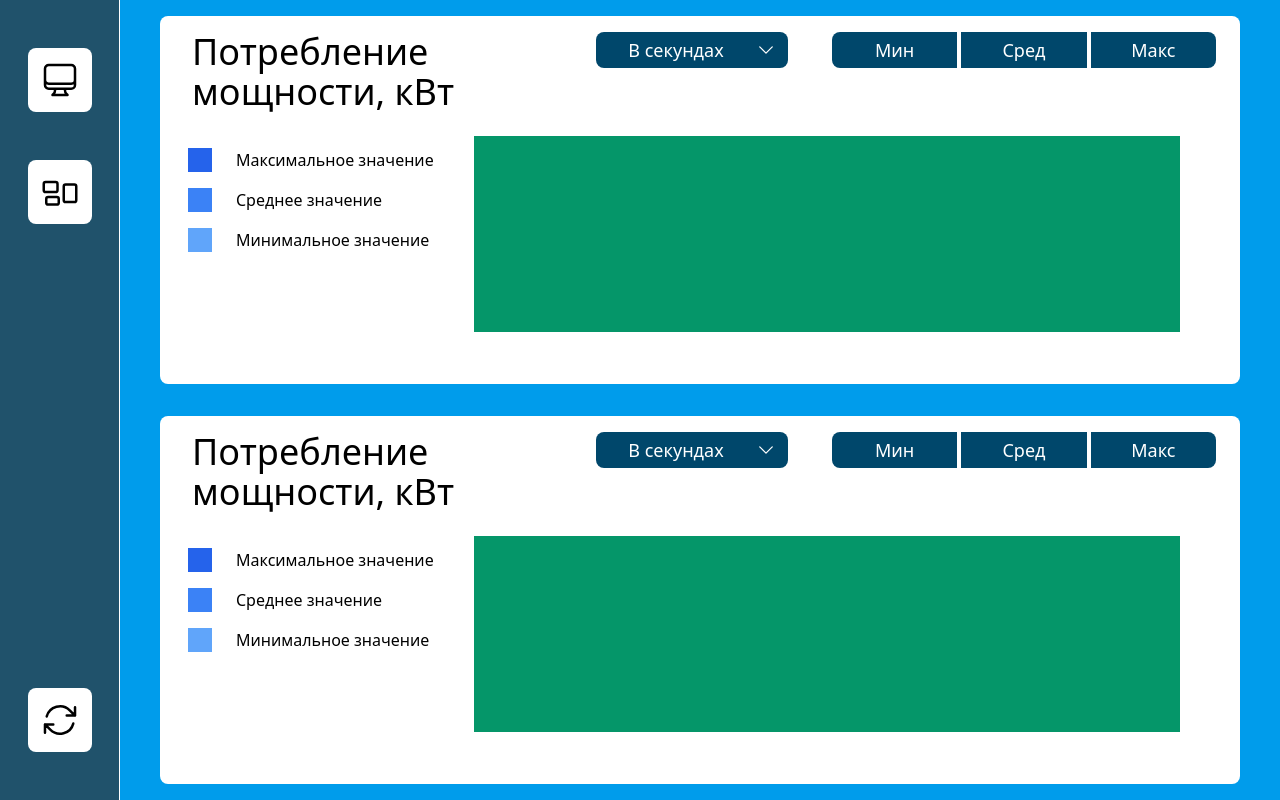
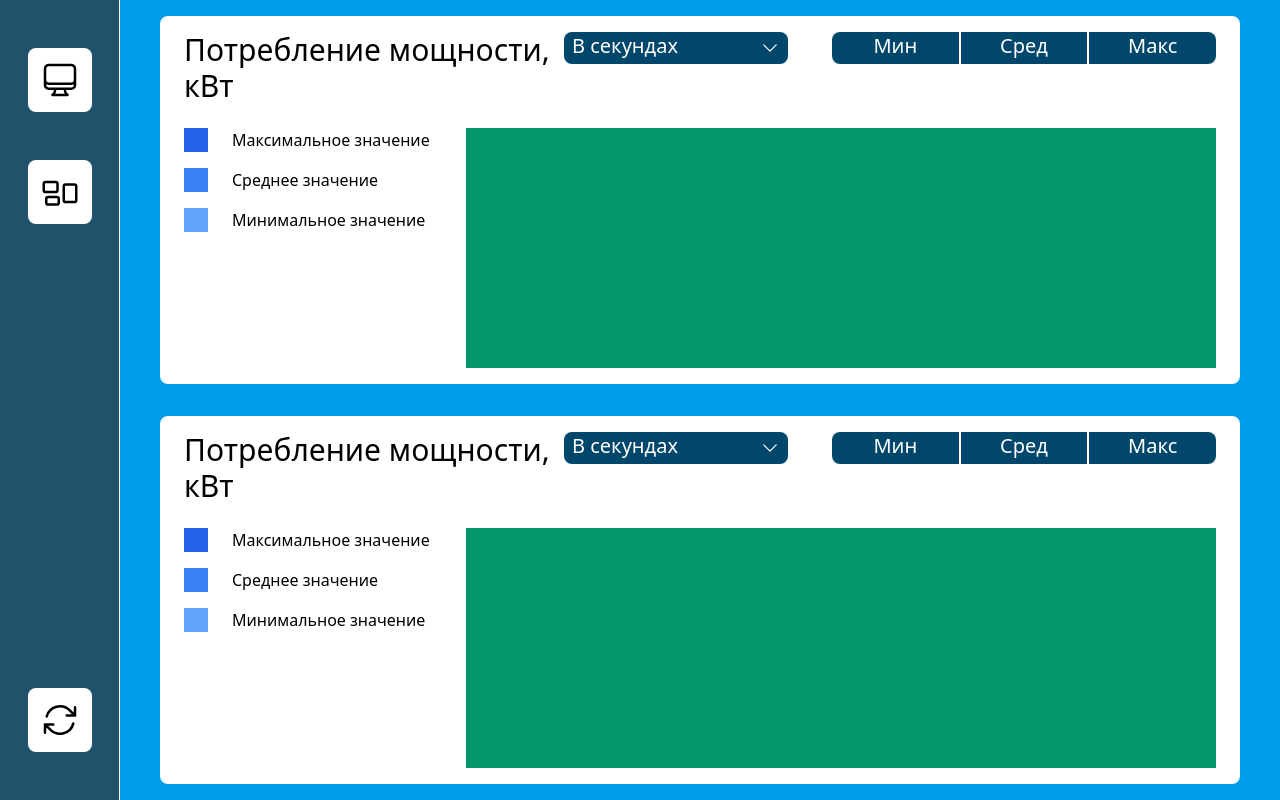
Before and after one commit to TPpotter/FrontEndTpsh, a Vue app: page / in a window 1280 px wide. Built offline with nearby package versions, Linux system fonts and the light colour scheme.

Commit message:
code review

```diff
--- a/src/components/ChartComponent.vue
+++ b/src/components/ChartComponent.vue
@@ -1,37 +1,40 @@
 <template>
   <div class="flex flex-col px-6 py-4 space-y-6 bg-white">
     <div id="top_row" class="flex justify-between w-full"> <!-- Весь верхний ряд-->
-      <h2 class="text-4xl ml-2">Потребление мощности, кВт</h2>
-      <div id="all_buttons_group" class="flex text-2xl text-white"> <!-- Группа всех кнопок верхних -->
-        <div class="flex items-center justify-center justify-between w-48 h-9 mr-11 pr-3 bg-buttons rounded-lg">
-          <span class="flex mx-auto text-lg">В секундах</span>
-          <ChevronDownIcon class="justify-center w-5 h-5"/>
+      <h2 class="text-3xl">Потребление мощности, кВт</h2>
+      <div id="all_buttons_group" class="flex text-xl font-light text-white"> <!-- Группа всех кнопок верхних -->
+        <div class="flex justify-between w-56 h-8 px-2 mr-11 bg-buttons rounded-lg">
+          <span>В секундах</span>
+          <ChevronDownIcon class="w-5 h-5 self-center" />
         </div>
-        <div id="functional_buttons" class="flex w-96 h-9 space-x-1"> <!-- Группа кнопок Мин Сред Макс -->
-          <div class="flex flex-1 items-center justify-center bg-buttons rounded-l-lg">
-            <span class="mx-auto text-lg">Мин</span>
+        <div id="functional_buttons" class="flex w-96 h-8 space-x-0.5"> <!-- Группа кнопок Мин Сред Макс -->
+          <div class="flex-1 text-center bg-buttons rounded-l-lg">
+            <span class="mx-auto">Мин</span>
           </div>
-          <div class="flex flex-1 items-center justify-center bg-buttons">
-            <span class="mx-auto text-lg">Сред</span>
+          <div class="flex-1 text-center bg-buttons">
+            <span class="mx-auto">Сред</span>
           </div>
-          <div class="flex flex-1 items-center justify-center bg-buttons rounded-r-lg">
-            <span class="mx-auto text-lg">Макс</span>
+          <div class="flex-1 text-center bg-buttons rounded-r-lg">
+            <span class="mx-auto">Макс</span>
           </div>
         </div>
       </div>
     </div>
 
-    <div id="bottom_row" class="flex h-full flex-row pb-9 pr-9 space-x-9">
-      <div id="legend" class="flex px-1 py-3 bg-white flex-col space-y-4"> <!-- Легенда графика -->
-        <div id="max" class="flex justify-start space-x-6">
-          <div class="h-6 w-6 bg-blue-600"></div>
-          <span>Максимальное значение</span></div>
-        <div id="average" class="flex justify-start space-x-6">
-          <div class="h-6 w-6 bg-blue-500"></div>
-          <span>Среднее значение</span></div>
-        <div id="min" class="flex justify-start space-x-6">
-          <div class="h-6 w-6 bg-blue-400"></div>
-          <span>Минимальное значение</span></div>
+    <div id="bottom_row" class="flex h-full flex-row space-x-9">
+      <div id="legend" class="flex bg-white flex-col space-y-4"> <!-- Легенда графика -->
+        <div id="max" class="flex">
+          <div class="h-6 w-6 mr-6 bg-blue-600"></div>
+          <span>Максимальное значение</span>
+        </div>
+        <div id="average" class="flex">
+          <div class="h-6 w-6 mr-6 bg-blue-500"></div>
+          <span>Среднее значение</span>
+        </div>
+        <div id="min" class="flex">
+          <div class="h-6 w-6 mr-6 bg-blue-400"></div>
+          <span>Минимальное значение</span>
+        </div>
       </div>
       <div id="chart" class="flex-auto bg-emerald-600"></div> <!-- График -->
     </div>
@@ -40,12 +43,12 @@
 </template>
 
 <script>
-import {ChevronDownIcon} from "@heroicons/vue/24/outline"
+import { ChevronDownIcon } from "@heroicons/vue/24/outline";
 
 export default {
   name: "ChartComponent",
   components: {
-    ChevronDownIcon
-  }
-}
+    ChevronDownIcon,
+  },
+};
 </script>
```
